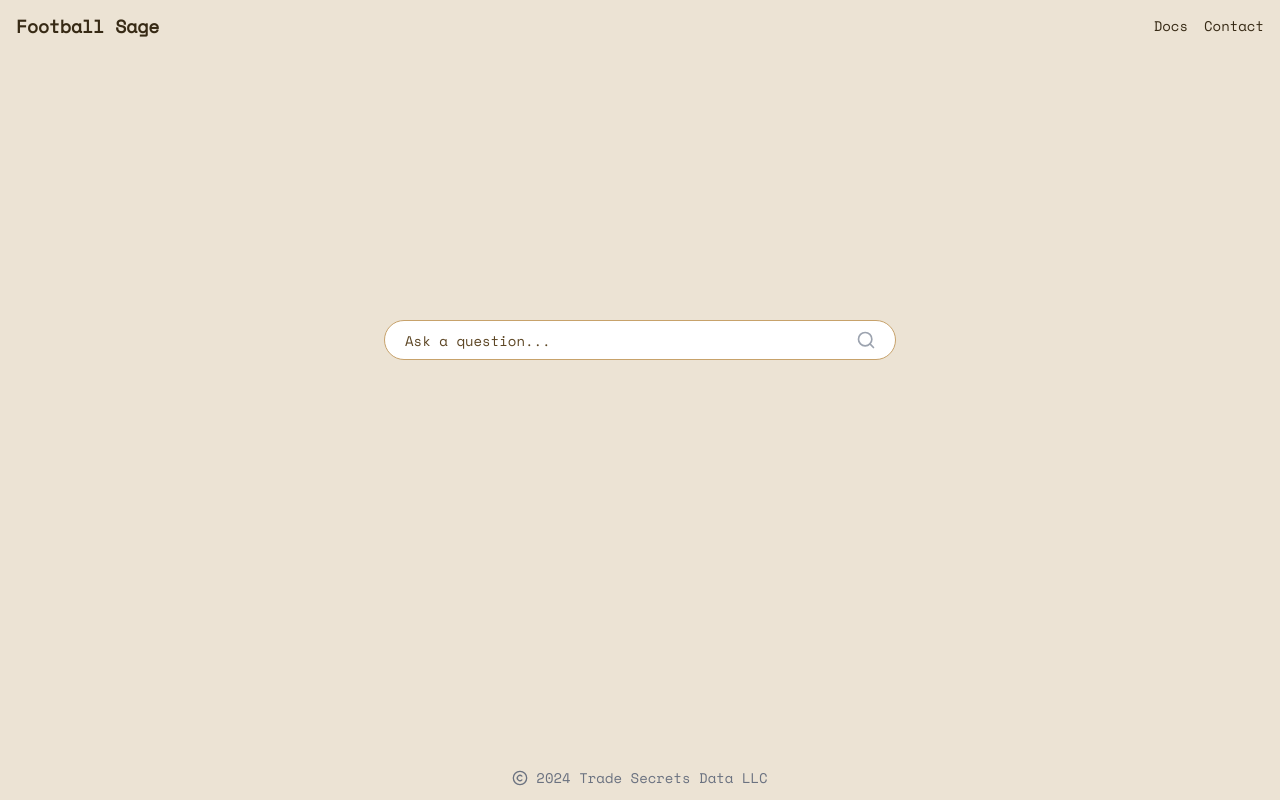
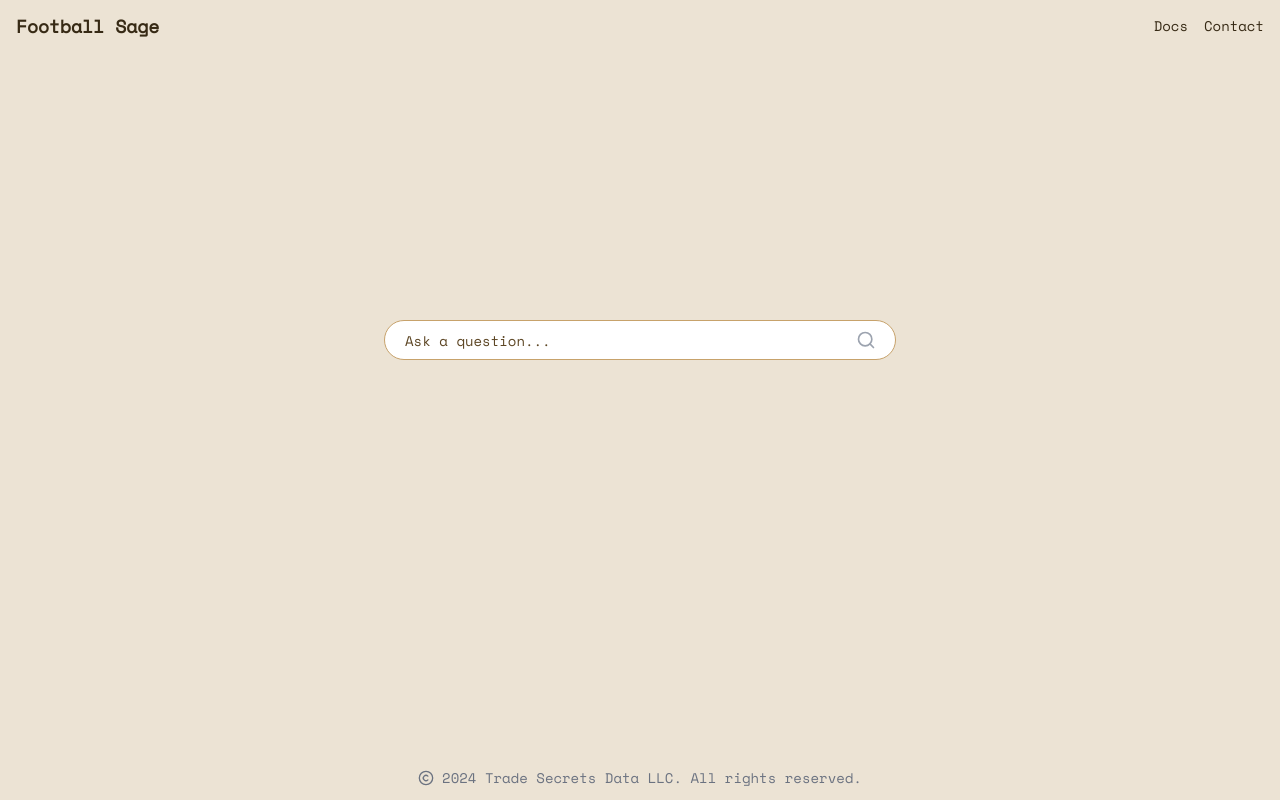
Before and after one commit to john-e-moore/ball-sage, a Next.js app in the folder frontend/: page / in a window 1280 px wide. Built offline with nearby package versions, Linux system fonts and the light colour scheme.

Commit message:
copyright

```diff
--- a/frontend/src/app/page.js
+++ b/frontend/src/app/page.js
@@ -36,7 +36,7 @@ export default function Component() {
       </main>
       <footer className="w-full bg-transparent px-4 py-3 text-sm text-gray-500 flex items-center justify-center">
         <CopyrightIcon className="h-4 w-4 mr-2" />
-        <span>2024 Trade Secrets Data LLC</span>
+        <span>2024 Trade Secrets Data LLC. All rights reserved.</span>
       </footer>
     </div>
   )
```
